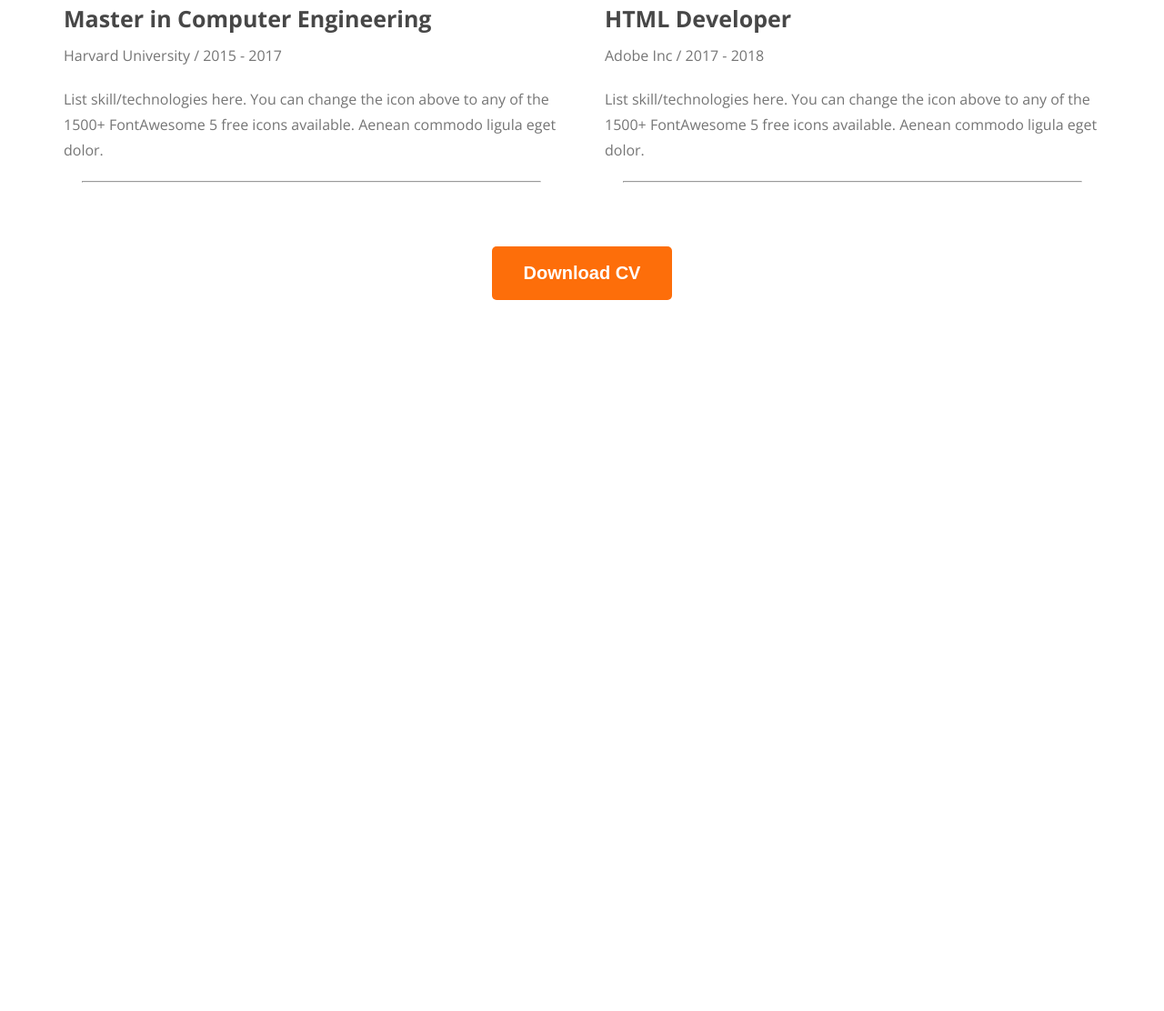
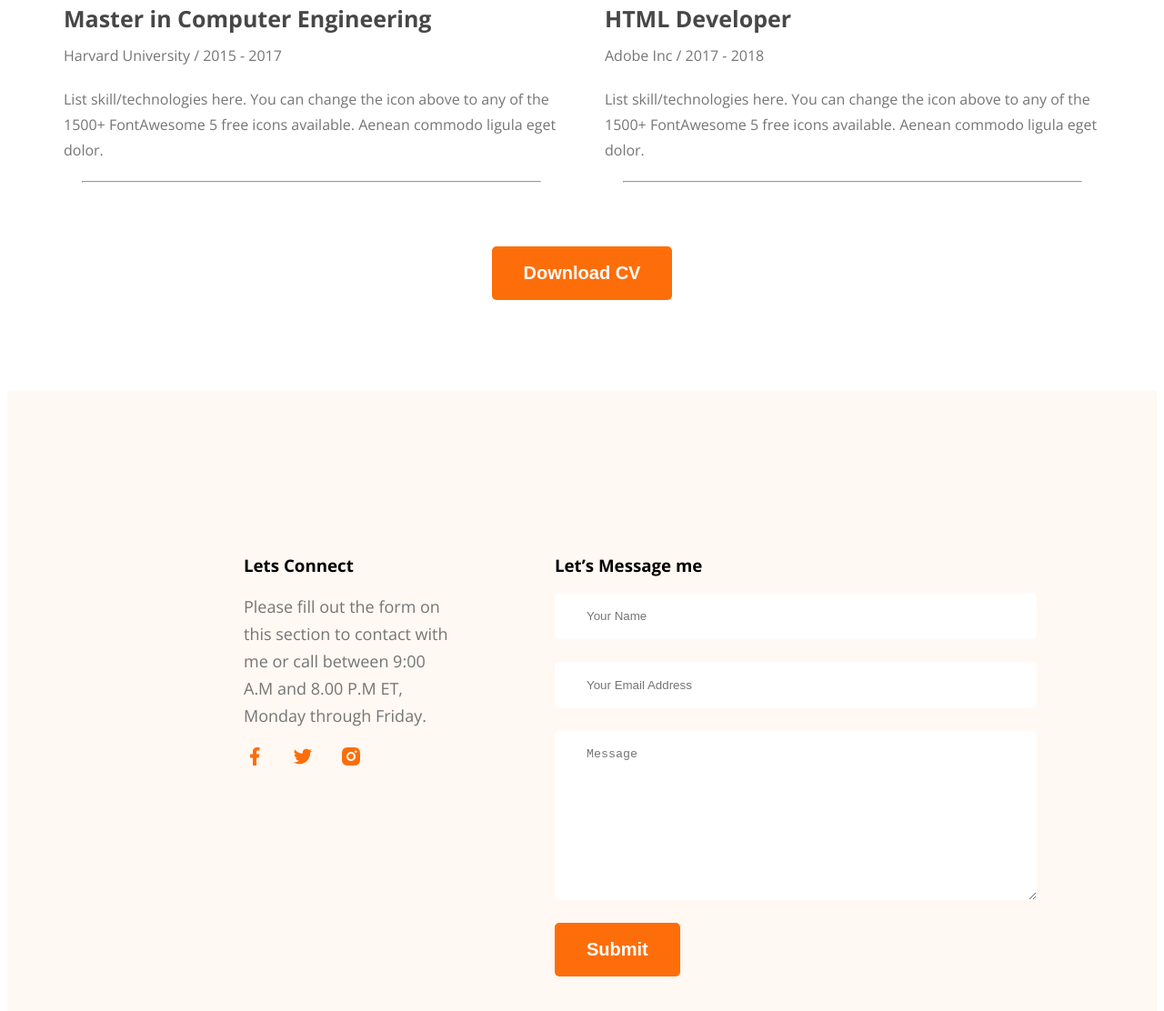
Before and after one commit to codehiker07/portfolio-site, a plain HTML site: page index.html in a window 1280 px wide. Shown: the part 2947-4059 px from the top of the page at 91% size. Before the commit the page ends 3285 px from the top, so only its background shows below. Drawn offline with nearby package versions, Linux system fonts and the light colour scheme.

Commit message:
footer finished

```diff
--- a/index.html
+++ b/index.html
@@ -146,7 +146,25 @@
         </section>
     </main>
     <footer>
-
+        <div class="footer-column">
+            <!-- h3.footer-header+p.footer-description -->
+            <h3 class="footer-header">Lets Connect</h3>
+            <p id="footer-description" class="section-description">Please fill out the form on this section to contact with me or call between 9:00 A.M and 8.00 P.M ET, Monday through Friday.</p>
+            <div class="social-links">
+                <a href=""><img src="images/icons/facebook.png" alt=""></a>
+                <a href=""><img src="images/icons/twitter.png" alt=""></a>
+                <a href=""><img src="images/icons/insta.png" alt=""></a>
+            </div>
+        </div>
+        <div class="footer-column">
+            <h3 class="footer-header">Let’s Message me</h3>
+            <form class="contact" action="">
+                <input type="text" placeholder="Your Name">
+                <input type="email" placeholder="Your Email Address" name="" id="">
+                <textarea placeholder="Message" name="" id="" cols="30" rows="10"></textarea>
+                <input class="btn-primary" type="submit" value="Submit">
+            </form>
+        </div>
     </footer>
 </body>
 </html>
--- a/styles/style.css
+++ b/styles/style.css
@@ -193,3 +193,34 @@ main section {
     text-align: center;
     margin-top: 50px;
 }
+
+/* footer style */
+footer{
+    display: flex;
+    background: #FFF8F3;
+    gap: 50px;
+    margin-top: 100px;
+    padding: 130px 230px;
+}
+.footer-column{
+    width: 50%;
+    padding: 30px;
+}
+#footer-description{
+    text-align: left;
+}
+
+.contact input[type="text"],.contact input[type="email"], textarea{
+    display: block;
+    margin-bottom: 25px;
+    padding: 18px 35px;
+    color: #757575;
+    border-radius: 5px;
+    background: #fff;
+    border: 0;
+    width: 460px;
+}
+
+.social-links a{
+    margin-right: 25px;
+}
```
